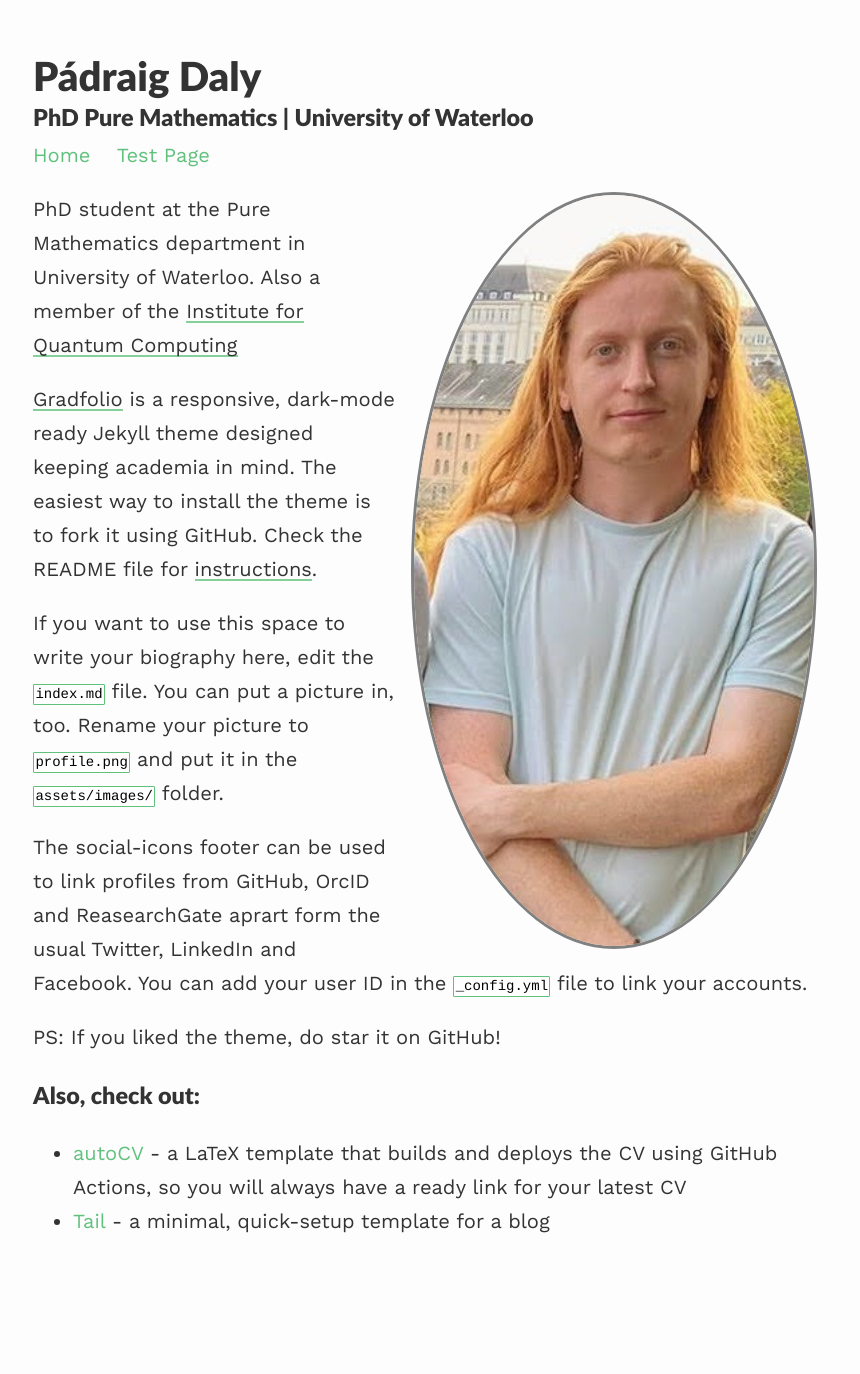
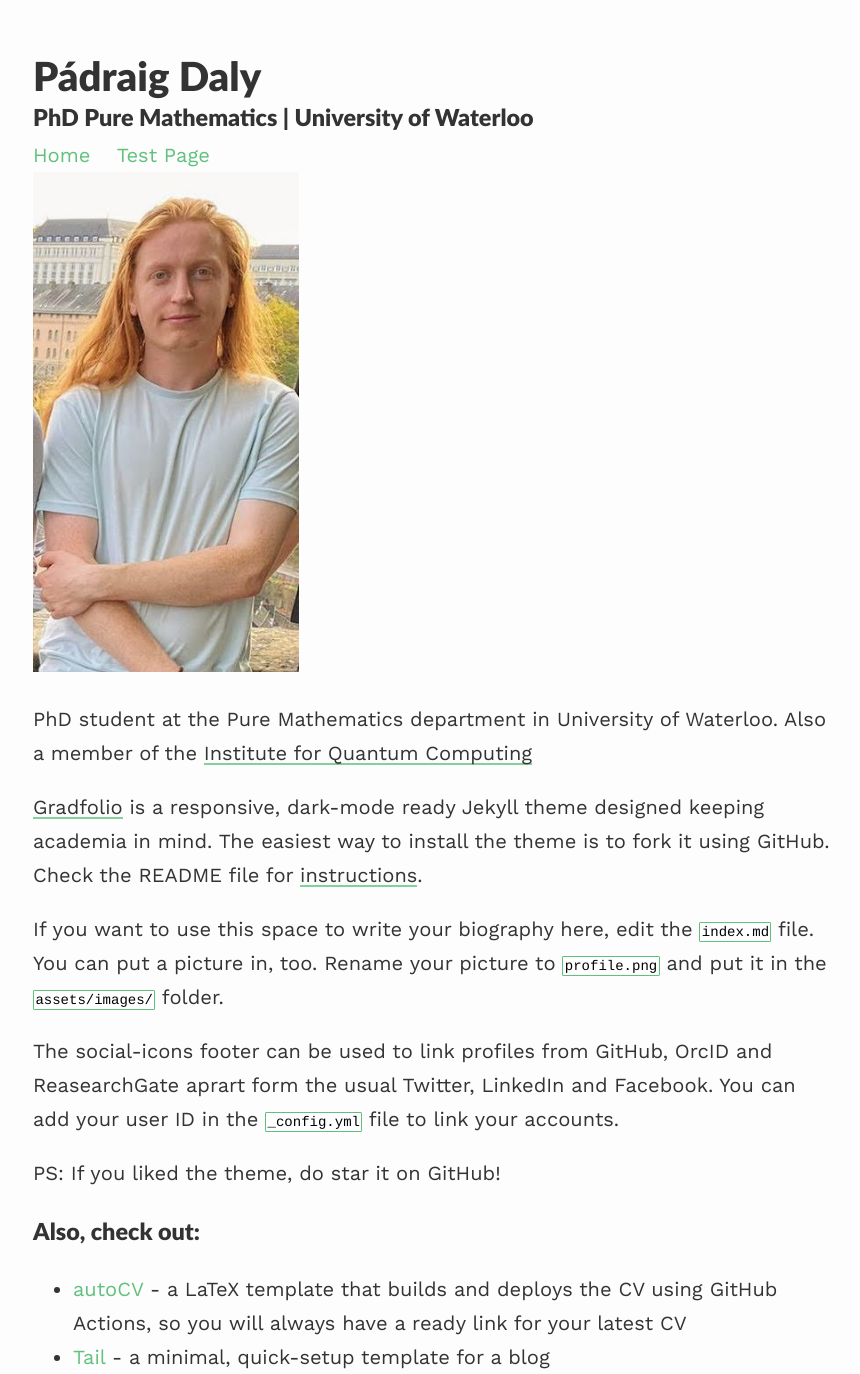
Before and after one commit to padraigdaly/padraigdaly.github.io, a Jekyll site: the page built from index.md, in a window 1280 px wide. Shown: the whole page, without its empty margins (207-1067 px from the left). Built offline with Jekyll 4.4.1, drawn with Linux system fonts in a browser that asks for light colours; nearby versions of some CDN libraries; before the commit the page ends 1238 px from its top, so only the background shows below that.

Commit message:
Update about.html

```diff
--- a/_layouts/about.html
+++ b/_layouts/about.html
@@ -4,7 +4,7 @@ layout: default
 
 {% if page.profile %}
     {% if page.profile.image %}
-      <img class="profile {{ page.profile.align }}"  width="50%" src="{{ page.profile.image | prepend: '/assets/images/' | relative_url }}">
+      <img   width="33.3%" src="{{ page.profile.image | prepend: '/assets/images/' | relative_url }}">
     {% endif %}
 {% endif %}
 
```
